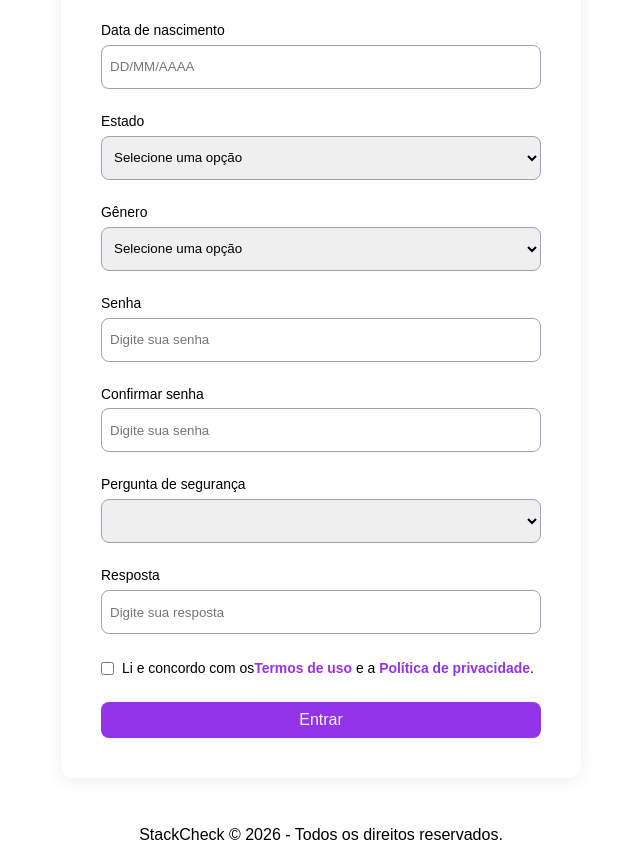
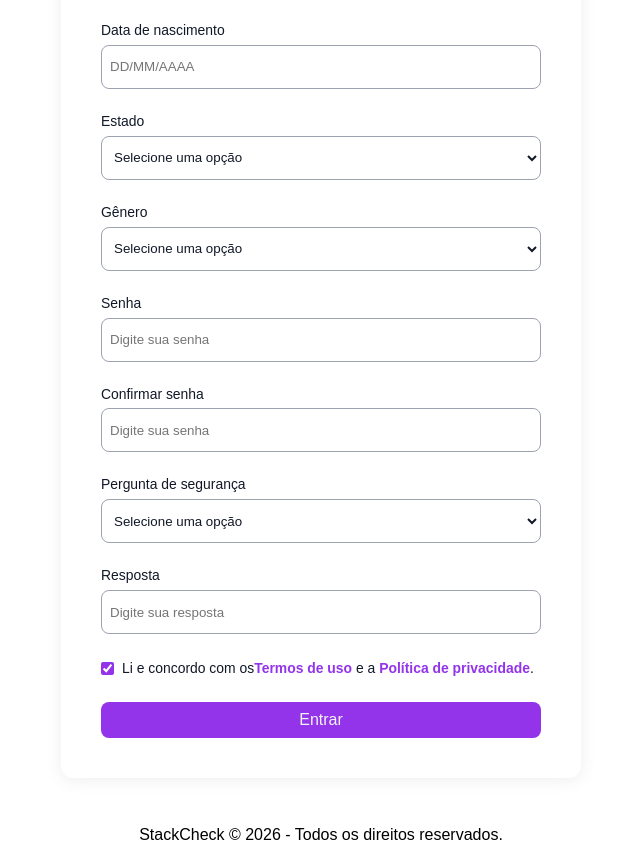
Before and after one commit to juninhos-comunidade/code-queens, a Next.js app in the folder frontend/: page /sign-up in a window 1280 px wide. Shown: the part 380-1248 px from the top of the page, without its empty margins (319-959 px from the left). Built offline with nearby package versions, Linux system fonts and the light colour scheme.

Commit message:
fix: adequando demais components

```diff
--- a/frontend/src/components/layout/AuthContainer/AuthContainer.tsx
+++ b/frontend/src/components/layout/AuthContainer/AuthContainer.tsx
@@ -11,11 +11,22 @@ interface AuthContainerProps {
     helperChildren?: ReactNode,
     children?: ReactNode,
     isNotForm?: boolean,
+    disabled?: boolean,
+    isLoading?: boolean,
     submit?: () => void,
-    disabled?: boolean,
-    isLoading?: boolean
 }
-export const AuthContainer = ({ title, subtitle, children, optionalChildren, submit, formChildren, helperChildren, isNotForm, disabled, isLoading }: AuthContainerProps) => {
+export const AuthContainer = ({
+    title,
+    subtitle,
+    children,
+    optionalChildren,
+    formChildren,
+    helperChildren,
+    isNotForm,
+    disabled,
+    isLoading,
+    submit
+}: AuthContainerProps) => {
 
     return (
         <div className={styles.page}>
@@ -30,7 +41,10 @@ export const AuthContainer = ({ title, subtitle, children, optionalChildren, sub
                         {children}
                     </>
                     :
-                    <form onSubmit={submit}>
+                    <form onSubmit={(event) => {
+                        event.preventDefault()
+                        submit?.()
+                    }}>
                         {formChildren}
                         <div className={styles.sectionHelper}>
                             {helperChildren}
--- a/frontend/src/components/ui/Checkbox/Checkbox.tsx
+++ b/frontend/src/components/ui/Checkbox/Checkbox.tsx
@@ -1,18 +1,25 @@
 
+import { ReactNode } from 'react';
 import styles from './checkbox.module.scss';
 
 interface CheckboxProps {
     value: string,
-    label: string,
+    label: string | ReactNode,
     onChange?: (value: string | number) => void
 }
 
-export const Checkbox = ({ label, value, onChange }: CheckboxProps) => {
+export const Checkbox = ({ label, value, onChange, ...props }: CheckboxProps) => {
+    const isStringLabel = typeof label === 'string';
 
     return (
         <span className={styles.checkbox}>
-            <input onChange={() => onChange?.(value)} type="checkbox" id={value} value={value} />
-            <label htmlFor={value} className={styles.label}>{label}</label>
+            <input onChange={() => onChange?.(value)} type="checkbox" id={value} value={value} {...props} />
+               {
+                   isStringLabel ?
+                   <label htmlFor={value} className={styles.label}>{label}</label>
+                   : label
+
+               }
         </span>
 
     )
--- a/frontend/src/components/ui/Checkbox/checkbox.module.scss
+++ b/frontend/src/components/ui/Checkbox/checkbox.module.scss
@@ -1,7 +1,9 @@
+@use '../../../styles/colors.module.scss' as *;
 .checkbox {
     display: flex;
     flex-wrap: wrap;
     align-items: center;
     gap: 8px;
+    background-color: $white;
 
 }
--- a/frontend/src/components/ui/Input/input.module.scss
+++ b/frontend/src/components/ui/Input/input.module.scss
@@ -10,6 +10,8 @@
         margin-top: 5px;
         padding: 12px 8px;
         border: 1px solid $text-tertiary;
+        background-color: $white;
+        color: $text-primary;
 
 
         &:invalid {
--- a/frontend/src/components/ui/Select/Select.tsx
+++ b/frontend/src/components/ui/Select/Select.tsx
@@ -5,17 +5,18 @@ import styles from './select.module.scss';
 interface SelectProps extends SelectHTMLAttributes<HTMLSelectElement> {
     label: string,
     labelFor: string,
-    options: { value: string, label: string }[],
+    options: { value: string | number, label: string }[],
     errorMessage?: string,
 }
 export const Select = ({ label, labelFor, options, required = true, errorMessage,onChange, value, ...props }: SelectProps) => {
+    const isNumberValues = (value: string | number) => typeof value === 'number'
     return (
         <div className={styles.selectContainer}>
             <label htmlFor={labelFor} className={styles.label}>
                 {label}
             </label>
             <select required={required} id={labelFor} name={labelFor} className={styles.select} onChange={(e) => {onChange?.(e)}} {...props}>
-                <option value="" >Selecione uma opção</option>
+                <option value={isNumberValues(options[0]?.value) ? 0 : ''} >Selecione uma opção</option>
                 {options.map((option) => (
                     <option key={option.value} value={option.value}>
                         {option.label}
--- a/frontend/src/components/ui/Select/select.module.scss
+++ b/frontend/src/components/ui/Select/select.module.scss
@@ -3,6 +3,7 @@
 .selectContainer {
     display: flex;
     flex-direction: column;
+
 
     .select {
         border-radius: 8px;
@@ -10,6 +11,8 @@
         margin-top: 5px;
         padding: 12px 8px;
         border: 1px solid $text-tertiary;
+        background-color: $white;
+        color: $text-primary;
 
         option {
             height: 44px;
--- a/frontend/src/components/ui/SignCard/signcard.module.scss
+++ b/frontend/src/components/ui/SignCard/signcard.module.scss
@@ -2,6 +2,7 @@
 
 .card {
     background: $white;
+    color: $text-primary;
     width: clamp(275px, 90dvw, 520px);
     border-radius: 12px;
     padding: 20px;
```
